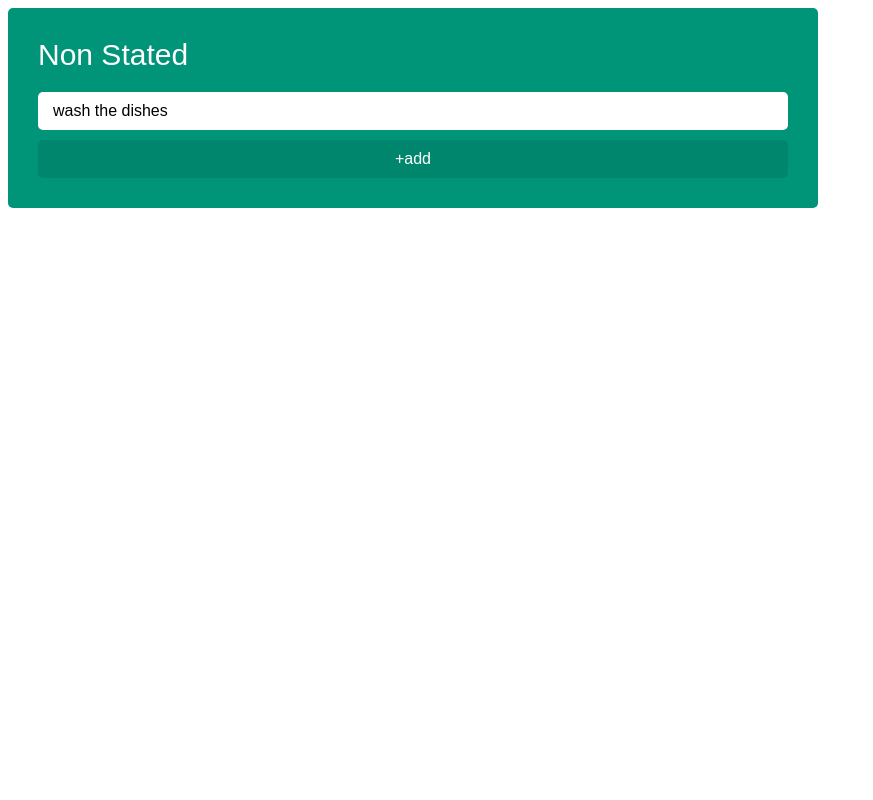
After one commit to rammahayufitra/My_Portofolio, a Flask app: template templates/blog/kanban.html in a window 1280 px wide. The commit adds this page. Shown: the whole page, without its empty margins (0-873 px from the left). Run offline with Flask 2, Linux system fonts and the light colour scheme; the template is opened without the code that fills it, so the values that code supplies are empty.

Commit message:
[okt-9-2022] checkpointw

```diff
--- /dev/null
+++ b/static/css/kanban.css
@@ -0,0 +1,55 @@
+.kanban {
+	display: flex;
+	padding: 30px;
+	width: 750px;
+	background: #009578;
+	border-radius: 5px;
+}
+
+.kanban * {
+	font-family: sans-serif;
+}
+
+.kanban__column {
+	flex: 1;
+}
+
+.kanban__column:not(:last-child) {
+	margin-right: 30px;
+}
+
+.kanban__column-title {
+	margin-bottom: 20px;
+	font-size: 30px;
+	color: white;
+	user-select: none;
+}
+
+.kanban__item-input {
+	padding: 10px 15px;
+	box-sizing: border-box;
+	background: white;
+	border-radius: 5px;
+	cursor: pointer;
+}
+
+.kanban__dropzone {
+	height: 10px;
+	transition: background 0.15s, height 0.15s;
+}
+
+.kanban__dropzone--active {
+	height: 20px;
+	background: rgba(0, 0, 0, 0.25);
+}
+
+.kanban__add-item {
+	width: 100%;
+	padding: 10px 0;
+	font-size: 16px;
+	color: white;
+	background: rgba(0, 0, 0, 0.1);
+	border: none;
+	border-radius: 5px;
+	cursor: pointer;
+}
--- /dev/null
+++ b/templates/blog/kanban.html
@@ -0,0 +1,22 @@
+<html lang="en">
+<head>
+    <meta charset="UTF-8">
+    <meta http-equiv="X-UA-Compatible" content="IE=edge">
+    <meta name="viewport" content="width=device-width, initial-scale=1.0">
+    <title>Document</title>
+    <link rel="stylesheet" href="../../static/css/kanban.css">
+</head>
+<body>
+    <div class="kanban">
+        <div class="kanban__column">
+            <div class="kanban__column-title">Non Stated</div>
+            <div class="kanban_items">
+                <div contenteditable class="kanban__item-input"> wash the dishes</div>
+                <div class="kanban__dropzone"></div>
+            </div>
+            <button class="kanban__add-item" type="button">+add</button>
+        </div>
+    </div>
+
+</body>
+</html>
```
Also changed, not shown: templates/blog/blog.html (+6 -6 lines), templates/blog/pomodoro.html (deleted, +0 -11 lines).
